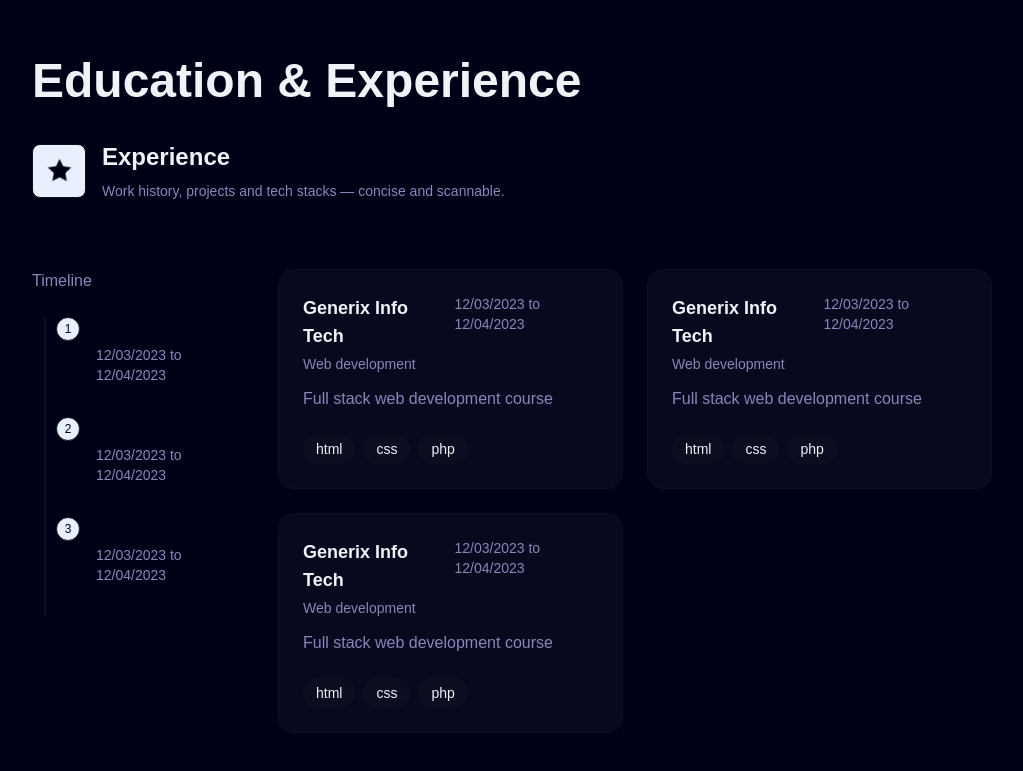
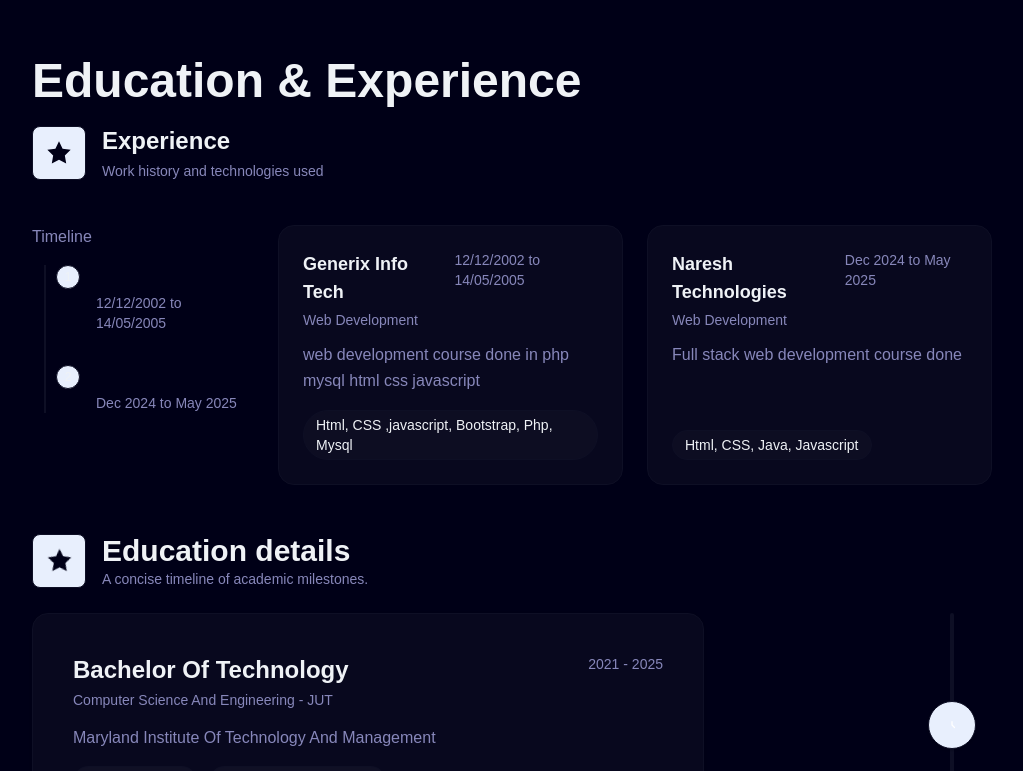
Before and after one commit to shiba-murmu/project-public-portfolio-website, a React (Vite) app: page / in a window 1280 px wide. Shown: the part 3940-4711 px from the top of the page, without its empty margins (128-1151 px from the left). Built offline with nearby package versions, Linux system fonts and the light colour scheme; a web font is replaced by a local one.

Commit message:
eduation and courses detailed uploaded.

```diff
--- a/src/hooks/detailed_data.js
+++ b/src/hooks/detailed_data.js
@@ -22,8 +22,9 @@ export const projects = [
     description:
       "Career Lift is my full-stack career guidance web app built with React and Django.",
     code: "https://github.com/shiba-murmu/career-lift-system-project",
-    link : "https://career-lift-system.vercel.app/",
-    image : 'https://projectsly.com/images/blog/best-project-design.png?v=1686553999071005322'
+    link: "https://career-lift-system.vercel.app/",
+    image:
+      "https://projectsly.com/images/blog/best-project-design.png?v=1686553999071005322",
   },
   {
     id: 2,
@@ -32,9 +33,10 @@ export const projects = [
     description:
       "An online store built with HTML, CSS, JavaScript, PHP, and Bootstrap.",
     code: "https://github.com/shiba-murmu/buyme-project",
-    link : "#",
-    image : 'https://projectsly.com/images/blog/best-project-design.png?v=1686553999071005322'
-  }
+    link: "#",
+    image:
+      "https://projectsly.com/images/blog/best-project-design.png?v=1686553999071005322",
+  },
 ];
 //   {
 //     id: 1,
@@ -57,8 +59,6 @@ export const projects = [
 //     link: "#",
 //     image: ""
 //   },
-
-
 
 export const aboutData = {
   working_tech: {
@@ -85,39 +85,57 @@ export const aboutData = {
   },
 };
 
-
-
 export const educationDetails = [
   // Only upto three card or may increase the number.
   {
-        id : 1,
-        course : 'Bachelor Of Technology',
-        branch : 'Computer Science And Engineering - JUT',
-        college : 'Maryland Institute Of Technology And Management',
-        CGPA : 7.03, // that should be string or number
-        percentage : '66.79%',
-        duration: '2021 - 2025',
-        address : 'Jharkhand, Jamshedpur'
+    id: 1,
+    course: "Bachelor Of Technology",
+    branch: "Computer Science And Engineering - JUT",
+    college: "Maryland Institute Of Technology And Management",
+    CGPA: 7.03, // that should be string or number
+    percentage: "66.79%",
+    duration: "2021 - 2025",
+    address: "Jharkhand, Jamshedpur",
   },
   {
-        id : 2,
-        course : 'Intermediate',
-        branch : 'Science (PCM) - JAC Board',
-        college : 'Jamshedpur Womens College',
-        CGPA :  'NILL', // that should be string or number
-        duration : '2021',
-        percentage : '64.6%',
-        address : 'Jamshedpur , Jharkhand'
+    id: 2,
+    course: "Intermediate",
+    branch: "Science (PCM) - JAC Board",
+    college: "Jamshedpur Womens College",
+    CGPA: "NILL", // that should be string or number
+    duration: "2021",
+    percentage: "64.6%",
+    address: "Jamshedpur , Jharkhand",
   },
   {
-        id : 3,
-        course : 'Matriculation',
-        branch : 'Secondary education - JAC Board',
-        college : 'Pallimangal High School',
-        CGPA : 'NILL', // That should be string or number
-        percentage : '65.6%',
-        duration : '2018',
-        address : 'Jamshedpur , Jharkhand'
+    id: 3,
+    course: "Matriculation",
+    branch: "Secondary Education - JAC Board",
+    college: "Pallimangal High School",
+    CGPA: "NILL", // That should be string or number
+    percentage: "65.6%",
+    duration: "2018",
+    address: "Shantipur , Jharkhand",
   },
+];
 
-]
+export const workExperience = [
+  {
+    id: 1,
+    title: "Web Development",
+    institute: "Generix Info Tech",
+    description: "web development course done in php mysql html css javascript",
+    tech_stack: ["Html, CSS ,javascript, Bootstrap, Php, Mysql"],
+    timeperiod: "12/12/2002 to 14/05/2005",
+  },
+  {
+    id: 2,
+    title: "Web Development",
+    institute: "Naresh Technologies",
+    description: "Full stack web development course done",
+    tech_stack: ["Html, CSS, Java, Javascript"],
+    timeperiod: "Dec 2024 to May 2025",
+  },
+  //    If any more experience add here
+  // then simply add the same content below
+];
--- a/src/pages/Education_experience/Education_experience.jsx
+++ b/src/pages/Education_experience/Education_experience.jsx
@@ -1,88 +1,85 @@
-import React from 'react'
-import Text from '../../components/customtext/Text'
-import { Link } from 'react-router-dom'
-import useAos from '../../hooks/useAos' // added AOS hook
-import { educationDetails } from '../../hooks/detailed_data'
+import React from "react";
+import Text from "../../components/customtext/Text";
+import useAos from "../../hooks/useAos";
+import { workExperience } from "../../hooks/detailed_data";
+
 export default function Education_experience() {
-    // initialize AOS
-    useAos({ duration: 700, easing: 'ease-out', once: true }, [])
+    // Initialize AOS
+    useAos({ duration: 700, easing: "ease-out", once: true }, []);
 
-    const data = [
-        {
-            Company: 'Generix Info Tech',
-            Role: 'Web development',
-            Description: 'Full stack web development course',
-            tect_stack: ['html', 'css', 'php'],
-            Time_period: '12/03/2023 to  12/04/2023',
-            address: 'TATA'
-        },
-        {
-            Company: 'Generix Info Tech',
-            Role: 'Web development',
-            Description: 'Full stack web development course',
-            tect_stack: ['html', 'css', 'php'],
-            Time_period: '12/03/2023 to  12/04/2023',
-            address: 'TATA'
-        },
-        {
-            Company: 'Generix Info Tech',
-            Role: 'Web development',
-            Description: 'Full stack web development course',
-            tect_stack: ['html', 'css', 'php'],
-            Time_period: '12/03/2023 to  12/04/2023',
-            address: 'TATA'
-        },
-    ]
+    // Reusable chip
+    const Chip = ({ children }) => (
+        <span className="inline-flex items-center px-3 py-1 rounded-full text-sm bg-[rgba(255,255,255,0.02)] border border-(--border-color)">
+            {children}
+        </span>
+    );
 
-    // Small reusable chip
-    const Chip = ({ children }) => (
-        <span className="inline-flex items-center gap-2 px-3 py-1 rounded-full text-sm bg-[rgba(255,255,255,0.02)] border border-(--border-color)">{children}</span>
-    )
-
-    const Experience_component = () => {
     return (
-            <>
-                <div className='w-full md:pl-40 flex justify-center items-center md:justify-start' data-aos="fade-right" data-aos-delay="80">
-                    <Text text={'Education & Experience'} />
+        <div
+            id="experience"
+            className="pt-10 md:pt-12 flex flex-col items-center gap-5"
+        >
+            {/* Section title */}
+            <div
+                className="w-full md:pl-40 flex justify-center md:justify-start"
+                data-aos="fade-right"
+                data-aos-delay="80"
+            >
+                <Text text={"Education & Experience"} />
             </div>
 
-                {/* Tabs / heading */}
-                <div className='w-[90%] md:w-[75%] flex flex-col md:flex-row md:items-end gap-4 md:gap-8 mt-4'>
-                    <div className="flex items-center gap-4 mb-6" data-aos="fade-up" data-aos-delay="140">
-                        <div className="p-3 rounded-lg bg-(--button-background) border border-(--border-color)" data-aos="zoom-in" data-aos-delay="180">
-                            <svg width="28" height="28" className='animate-spin' viewBox="0 0 24 24" fill="none" xmlns="http://www.w3.org/2000/svg">
-                                <path d="M12 2L15.09 8.26L22 9.27L17 14.14L18.18 21.02L12 17.77L5.82 21.02L7 14.14L2 9.27L8.91 8.26L12 2Z" fill="var(--button-text-color)" />
+            {/* Heading */}
+            <div className="w-[90%] md:w-[75%] flex items-center gap-4 mb-6">
+                <div
+                    className="p-3 rounded-lg bg-(--button-background) border border-(--border-color)"
+                    data-aos="zoom-in"
+                    data-aos-delay="120"
+                >
+                    <svg
+                        width="28"
+                        height="28"
+                        viewBox="0 0 24 24"
+                        fill="none"
+                        xmlns="http://www.w3.org/2000/svg"
+                    >
+                        <path
+                            d="M12 2L15.09 8.26L22 9.27L17 14.14L18.18 21.02L12 17.77L5.82 21.02L7 14.14L2 9.27L8.91 8.26L12 2Z"
+                            fill="var(--button-text-color)"
+                        />
                     </svg>
                 </div>
-                        <div className='flex-1'>
-                            <h3 className='text-xl md:text-2xl font-bold'>Experience</h3>
-                            <p className='text-sm text-(--muted-text) mt-2'>Work history, projects and tech stacks — concise and scannable.</p>
-                        </div>
+
+                <div>
+                    <h3 className="text-xl md:text-2xl font-bold">Experience</h3>
+                    <p className="text-sm text-(--muted-text) mt-1">
+                        Work history and technologies used
+                    </p>
                 </div>
             </div>
 
-                {/* Desktop grid - timeline left, cards right */}
-                <div className='hidden md:grid md:grid-cols-4 md:gap-6 w-[90%] md:w-[75%] mt-6'>
+            {/* Desktop layout */}
+            <div className="hidden md:grid md:grid-cols-4 gap-6 w-[90%] md:w-[75%]">
+                {/* Timeline */}
+                <aside className="col-span-1">
+                    <div className="sticky top-24">
+                        <p className="text-(--muted-text) mb-4">Timeline</p>
 
-                    {/* Timeline column */}
-                    <aside className='col-span-1'>
-                        <div className='sticky top-24 flex flex-col gap-6'>
-                            <div className='text-(--muted-text)'>Timeline</div>
-                            {/* simple vertical line with dots */}
-                            <div className='relative pl-6'>
-                                <div className='absolute left-3 top-0 bottom-0 w-0.5 bg-(--border-color) rounded'></div>
-                                {data.map((_, i) => (
+                        <div className="relative pl-6">
+                            <div className="absolute left-3 top-0 bottom-0 w-0.5 bg-(--border-color)" />
+
+                            {workExperience.map((item, index) => (
                                 <div
-                                        key={i}
-                                        className='relative mb-8 ml-0'
+                                    key={item.id}
+                                    className="relative mb-8"
                                     data-aos="fade-right"
-                                        data-aos-delay={200 + i * 60}
+                                    data-aos-delay={200 + index * 60}
                                 >
-                                        <div className='w-6 h-6 rounded-full bg-(--button-background) border border-(--border-color) flex items-center justify-center text-xs text-(--button-text-color)'>
-                                            {i + 1}
+                                    <div className="w-6 h-6 rounded-full bg-(--button-background) border border-(--border-color) flex items-center justify-center text-xs">
+                                        {index + 1}
                                     </div>
-                                        <div className='ml-10 mt-1 text-sm text-(--muted-text)'>
-                                            {data[i].Time_period}
+
+                                    <div className="ml-10 mt-1 text-sm text-(--muted-text)">
+                                        {item.timeperiod}
                                     </div>
                                 </div>
                             ))}
@@ -90,96 +87,83 @@ export default function Education_experience() {
                     </div>
                 </aside>
 
-                    {/* Cards grid */}
-                    <div className='col-span-3 grid grid-cols-1 md:grid-cols-2 gap-6'>
-                        {data.map((item, index) => (
+                {/* Experience cards */}
+                <div className="col-span-3 grid grid-cols-1 md:grid-cols-2 gap-6">
+                    {workExperience.map((item, index) => (
                         <article
-                                key={index}
-                                className='flex flex-col bg-(--footer-background) border border-(--border-color) rounded-2xl p-6 min-h-[220px] hover:shadow-lg transition-shadow'
+                            key={item.id}
+                            className="flex flex-col bg-(--footer-background) border border-(--border-color) rounded-2xl p-6 min-h-[220px]"
                             data-aos="fade-up"
                             data-aos-delay={220 + index * 80}
                         >
-                                <header className='flex items-start justify-between gap-4'>
+                            <header className="flex items-start justify-between gap-4">
                                 <div>
-                                        <h4 className='text-lg font-bold'>{item.Company}</h4>
-                                        <div className='text-sm text-(--muted-text) mt-1'>{item.Role}</div>
+                                    <h4 className="text-lg font-bold">{item.institute}</h4>
+                                    <p className="text-sm text-(--muted-text) mt-1">
+                                        {item.title}
+                                    </p>
                                 </div>
-                                    <div className='text-sm text-(--muted-text)'>{item.Time_period}</div>
+                                <span className="text-sm text-(--muted-text)">
+                                    {item.timeperiod}
+                                </span>
                             </header>
 
-                                <main className='mt-3 flex-1'>
-                                    <p className='text-md text-(--muted-text) leading-relaxed'>{item.Description}</p>
+                            <main className="mt-3 flex-1">
+                                <p className="text-md text-(--muted-text) leading-relaxed">
+                                    {item.description}
+                                </p>
                             </main>
 
-                                <footer className='mt-4 flex items-center justify-between gap-4'>
-                                    <div className='flex flex-wrap gap-2'>
-                                        {item.tect_stack.slice(0, 6).map((t, i) => (
-                                            <Chip
-                                                key={i}
-                                            >
-                                                <span data-aos="fade-left" data-aos-delay={300 + index * 50 + i * 30}>{t}</span>
-                                            </Chip>
+                            <footer className="mt-4 flex flex-wrap gap-2">
+                                {item.tech_stack.map((tech, i) => (
+                                    <Chip key={i}>{tech}</Chip>
                                 ))}
-                                        {item.tect_stack.length > 6 && <span className='text-sm text-(--muted-text)'>+{item.tect_stack.length - 6}</span>}
-                                    </div>
                             </footer>
                         </article>
                     ))}
                 </div>
             </div>
 
-                {/* Mobile carousel */}
-                <div className='md:hidden w-full mt-6'>
-                    <div className='no-scrollbar w-full px-1 overflow-x-auto overflow-y-hidden whitespace-nowrap scrollbar-hide'>
-                        {data.map((item, index) => (
+            {/* Mobile layout */}
+            <div className="md:hidden w-full mt-6">
+                <div className="w-full px-2 overflow-x-auto whitespace-nowrap no-scrollbar">
+                    {workExperience.map((item, index) => (
                         <div
-                                key={index}
-                                className='inline-block align-top w-80 h-96 bg-(--footer-background) text-white rounded-xl m-2 p-4 shrink-0'
+                            key={item.id}
+                            className="inline-block w-80 h-70 bg-(--footer-background) rounded-xl m-2 p-4 align-top"
                             data-aos="fade-up"
                             data-aos-delay={260 + index * 80}
                         >
-                                <div className='flex flex-col h-full'>
-                                    <div>
-                                        <h3 className='text-lg font-bold border-b border-(--muted-text) pb-2'>{item.Company}</h3>
-                                        <p className='text-sm text-(--muted-text) mt-2'>{item.Role}</p>
-                                    </div>
+                            <h3 className="text-lg font-bold border-b border-(--border-color) pb-2">
+                                {item.institute}
+                            </h3>
 
-                                    <div className='mt-3 flex-1 overflow-auto pr-2'>
-                                        <p className='text-sm text-(--muted-text) wrap-break-word'>{item.Description}</p>
-                                    </div>
+                            <p className="text-sm text-(--muted-text) mt-2">
+                                {item.title}
+                            </p>
 
-                                    <div className='mt-auto text-sm'>
-                                        <div className='flex flex-wrap gap-2 mt-2'>
-                                            {item.tect_stack.slice(0, 6).map((t, i) => (
+                            <p className="text-sm text-(--muted-text) mt-3">
+                                {item.description}
+                            </p>
+
+                            <div className="flex flex-wrap gap-2 mt-4">
+                                {item.tech_stack.map((tech, i) => (
                                     <span
                                         key={i}
-                                                    className='px-2 py-1 rounded-md text-xs bg-[rgba(255,255,255,0.02)] border border-(--border-color)'
-                                                    data-aos="fade-right"
-                                                    data-aos-delay={320 + index * 50 + i * 30}
+                                        className="px-2 py-1 rounded-md text-xs bg-[rgba(255,255,255,0.02)] border border-(--border-color)"
                                     >
-                                                    {t}
+                                        {tech}
                                     </span>
                                 ))}
                             </div>
 
-                                        <div className='mt-3 text-(--muted-text)'>
-                                            <p>Time: <span className='font-light'>{item.Time_period}</span></p>
-                                            <p>Address: <span className='font-light'>{item.address}</span></p>
-                                        </div>
-                                    </div>
-                                </div>
+                            <p className="mt-4 text-sm text-(--muted-text)">
+                                Time: {item.timeperiod}
+                            </p>
                         </div>
                     ))}
                 </div>
             </div>
-            </>
-        )
+        </div>
+    );
 }
-
-
-    return (
-        <div id='experience' className='pt-10 md:pt-12 flex flex-col justify-start items-center gap-5'>
-            <Experience_component />
-        </div>
-    )
-}
```
Lines whose indentation alone changed are shown as unchanged.
